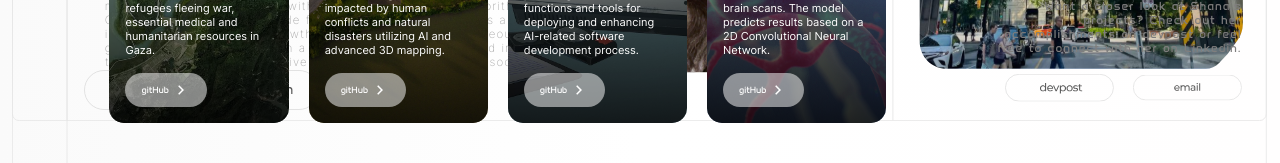
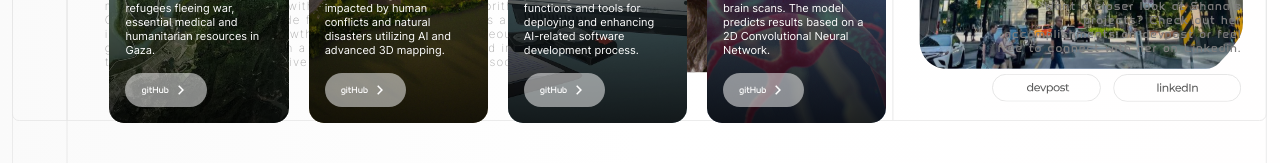
Before and after one commit to reinesana/portfolio, a React (Create React App) app in the folder port_v2/: page / in a window 1280 px wide. Shown: the part 1409-1572 px from the top of the page. Built offline with nearby package versions, Linux system fonts and the light colour scheme.

Commit message:
updating tilt effect in hero section

```diff
--- a/port_v2/src/components/Hero.css
+++ b/port_v2/src/components/Hero.css
@@ -8,7 +8,7 @@
   width: 100%;
   height: 100%;
   overflow: hidden;
-  pointer-events:fill; /* Allows mouse events for tilting */
+  pointer-events: auto;/* Allows mouse events for tilting */
 }
 
 .tilt-background {
@@ -25,10 +25,12 @@
   width: 100%;
   height: 100vh;
   overflow: hidden;
+  pointer-events: none;
 
 }
 
 .hero-container img {
+  pointer-events: none;
   margin-left: 0.5vh;
   margin-right: 0.5vh;
   margin-top: 0.8vh;
@@ -36,11 +38,12 @@
   width: auto; /* Adjust width to maintain aspect ratio */
   max-width: 100%; /* Limits image width to prevent overflow */
   max-height: 100%; /* Limits image height to prevent overflow */
-  pointer-events: none; /* Ensures tilting effect is not blocked by the image */
+
 }
 
 
 .heroLine {
+  pointer-events: none;
   position: absolute;
   width: 104%; /* This will cover the full width of the viewport */
   height: auto; /* Keeps height proportional to the content */
@@ -76,19 +79,24 @@
 }
 
 .animated-hero {
-  position: relative; /* Establishes a positioning context for absolutely positioned elements */
-  width: 100%; /* Full width of its parent */
   position: absolute;
+  width: 100%;
   max-width: 10vw;
-  z-index: 5;
   top: 39vw;
   left: 2vw;
   display: flex;
-  align-items: left; /* Corrected to align-items: flex-start; for consistency */
-  justify-content: flex-start; /* Aligns text to the left */
+  align-items: flex-start;
+  justify-content: flex-start;
   text-align: left;
-  height: 300px; /* Sufficient height to accommodate absolutely positioned children */
+  height: 300px;
+  pointer-events: none; /* This will let mouse events pass through to elements underneath */
 }
+
+
+.animated-hero h1, .animated-hero h3 {
+  pointer-events: none; /* Re-enable pointer events only for interactive text */
+}
+
 
 .animated-hero h1 {
   color: rgb(255, 255, 255); /* Sets color to white */
--- a/port_v2/src/components/Hero.js
+++ b/port_v2/src/components/Hero.js
@@ -15,7 +15,7 @@ function Hero() {
       const rect = tilt.getBoundingClientRect();
       const x = (e.clientX || e.touches[0].clientX) - rect.left - (rect.width / 2);
       const y = (e.clientY || e.touches[0].clientY) - rect.top - (rect.height / 2);
-      const multiplier = 0.07;
+      const multiplier = 0.09;
 
       const xRotate = (y / rect.height) * multiplier * 180;
       const yRotate = -(x / rect.width) * multiplier * 180;
--- a/port_v2/src/components/Render.css
+++ b/port_v2/src/components/Render.css
@@ -62,7 +62,6 @@
 }
 
 .contact-devpost img,
-.contact-email img,
 .contact-linkedin img {
   position: absolute;
     z-index: 5;
@@ -77,21 +76,31 @@
 
 
 .contact-devpost img {
-  right: calc(9vw + 1vw);
-    top: calc(51vw - 4vw); /* Decreases as the viewport width decreases */
+  right: calc(10vw + 1vw);
+    top: calc(51vw - 4vw);
+    transition: transform 0.3s ease;
+    transform-origin: center;
 }
 
-.contact-email img{
-  right: calc(-1vw + 1vw);
-    top: calc(51vw - 4vw); /* Decreases as the viewport width decreases */
+.contact-linkedin img{
+  width: calc(15vw - 5vw);
+  right: calc(-1.5vw + 1vw);
+  top: calc(51vw - 4vw);
+  transition: transform 0.3s ease;
+  transform-origin: center;
 }
 
-.contact-linkedin {
-  right: 44vw;
-  top: 2vw;
-  width: auto;
-  height: 37px;
+.contact-devpost img:hover {
+  transform: scale(1.05) translateX(-30%) translateY(-40%);
 }
+
+.contact-linkedin img:hover {
+  transform: scale(1.05) translateX(-30%) translateY(-40%);
+}
+
+
+
+
 
 
 
--- a/port_v2/src/components/Render.js
+++ b/port_v2/src/components/Render.js
@@ -11,7 +11,6 @@ import MachineTag from './images/ML_tag.png'; // Path to yellow tag image for ma
 import projectContainer from './images/projects_container.svg';
 import linkedin from './images/linkedin.svg';
 import devpost from './images/devpost.svg';
-import email from './images/email.svg';
 
 const BoxesContainer = () => {
   const headingRef = useRef(null);
@@ -107,18 +106,16 @@ const BoxesContainer = () => {
 
 
 
-
-        <div className="contact-linkedin"></div>
-        <a href="https://www.linkedin.com/in/shana-nursoo-363826189/"><img src={linkedin}/></a>
         </div>
 
         <div className="contact-devpost">
         <a href="https://devpost.com/17shana2017?ref_content=user-portfolio&ref_feature=portfolio&ref_medium=global-nav"><img src={devpost}/></a>
         </div>
 
-        <div className="contact-email">
-        <a href="mailto:shana_nursoo@sfu.ca"><img src={email}/></a>
+        <div className="contact-linkedin">
+        <a href="https://www.linkedin.com/in/shana-nursoo-363826189/"><img src={linkedin}/></a>
         </div>
+
 
 
 
```
Also changed, not shown: port_v2/src/components/images/github.svg (deleted), port_v2/src/components/images/linkedin.svg.
